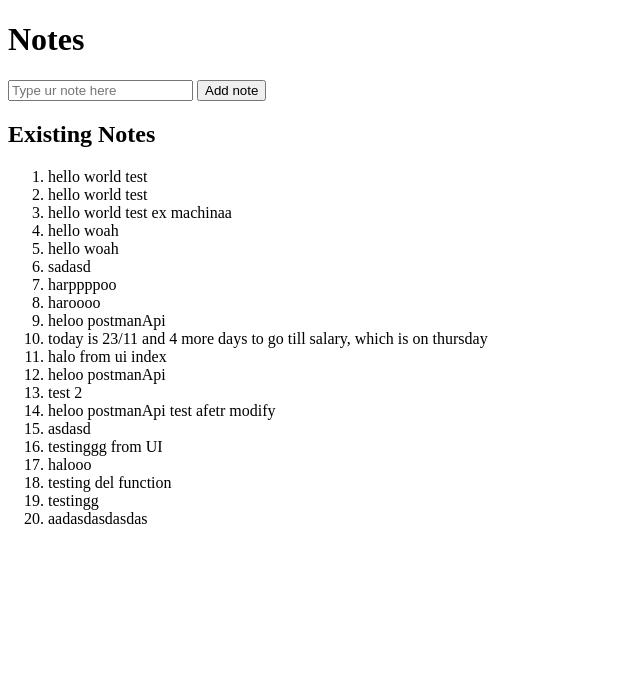
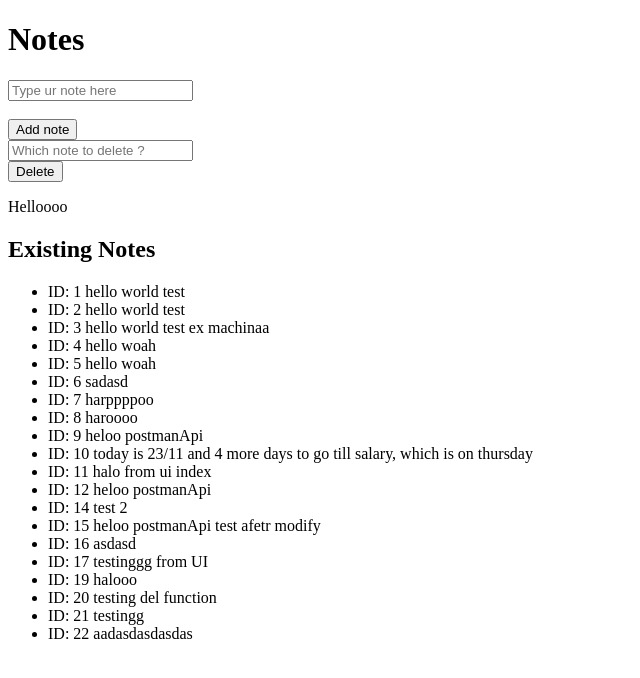
Before and after one commit to izzzzzzuuu/note-list, a FastAPI app: page / in a window 1280 px wide. Shown: the top 678 px of the page, without its empty margins (0-640 px from the left). Run offline with FastAPI, Linux system fonts and the light colour scheme; data comes from the database, SQL or seed files in the repository; both versions use the stored data as it was after the commit.

```diff
--- a/app/main.py
+++ b/app/main.py
@@ -31,10 +31,22 @@ def get_db():
         db.close()
 
 # Routes
+# index / Homepage
 @app.get("/notes-get", response_model=list[schemas.Note_output])
 def read_notes(db: Session = Depends(get_db)):
     return crud.get_notes(db)
 
+# App addfunction , reroute to homepage
 @app.post("/notes-create", response_model=schemas.Note_output)
 def create_note(note: schemas.NoteCreate_inherit_class, db: Session = Depends(get_db)):
     return crud.create_note(db, note)
+
+# # App delete-fx , refresh data from db, should be updated
+# @app.post("/notes-delete", response_model=schemas.Note_output)
+# def delete_note(note: schemas.NoteCreate_inherit_class, db: Session = Depends(get_db)):
+#     return crud.delete_note(db, note)
+
+# App delete-fx , refresh data from db, should be updated
+@app.post("/notes-delete/{note_id}", response_model=schemas.Note_output)
+def delete_note(note_id: int, db: Session = Depends(get_db)):
+    return crud.delete_note(db, note_id)
--- a/templates/index.html
+++ b/templates/index.html
@@ -14,11 +14,21 @@
 
   <form id="noteForm">
     <input type="text" id="text" placeholder="Type ur note here" />
-    <button type="submit">Add note</button>
+  </form>
+  <form id="testxxxx">
+    <br><button type="submit">Add note</button>
   </form>
 
+  <form id="noteFormDelete">
+    <input type="text" id="textDel" placeholder="Which note to delete ?" />
+  </form>
+  <form id="testDelete">
+    <button type="submit">Delete</button>
+  </form>
+
+  <p>Helloooo</p>
   <h2>Existing Notes</h2>
-  <ol id="notesList"></ol>
+  <ul id="notesList"></ul>
 
   <script>
     async function fetchNotes() {
@@ -30,12 +40,15 @@
 
       notes.forEach(n => {
         const li = document.createElement("li");
-        li.textContent = n.text;
+
+        li.textContent = `ID: ${n.id} ${n.text}`;
+        // `${n.text} (ID: ${n.id})`;
         list.appendChild(li);
       });
     }
 
-    document.getElementById("noteForm").addEventListener("submit", async (e) => {
+    // add data to database
+    document.getElementById("testxxxx").addEventListener("submit", async (e) => {
       e.preventDefault();
       const text = document.getElementById("text").value;
 
@@ -49,6 +62,21 @@
       fetchNotes();
     });
 
+    // delete data from DB
+    document.getElementById("testDelete").addEventListener("submit", async (e) => {
+      e.preventDefault();
+      const textDel = document.getElementById("textDel").value;
+
+      await fetch(`/notes-delete/${textDel}`, {
+        method: "POST",
+        headers: { "Content-Type": "application/json" },
+        body: JSON.stringify({ id: textDel })
+      });
+
+      document.getElementById("textDel").value="";
+      fetchNotes();
+    });
+
     fetchNotes();
   </script>
 </body>
```
Also changed, not shown: app/crud.py (+14 -0 lines), notes.db.
